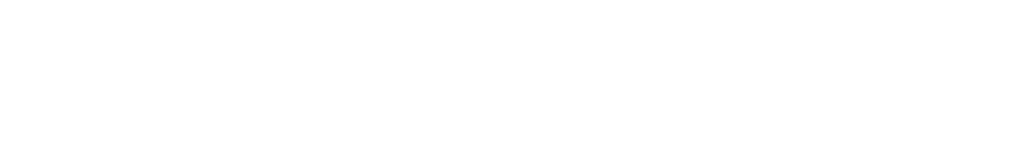
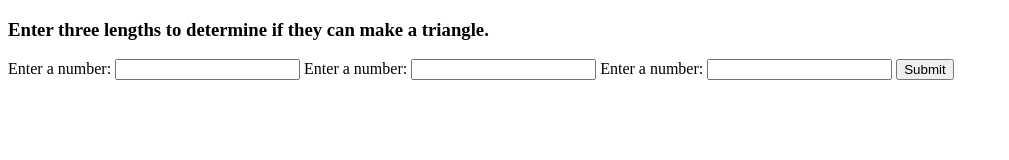
Before and after one commit to simpledimplejohn/personaldevelopment, a plain HTML site: page index.html in a window 1280 px wide. Shown: the whole page, without its empty margins (0-1009 px from the left). Drawn offline with Linux system fonts and the light colour scheme.

Commit message:
update index.html

```diff
--- a/index.html
+++ b/index.html
@@ -4,9 +4,21 @@
     <meta charset="UTF-8">
     <meta http-equiv="X-UA-Compatible" content="IE=edge">
     <meta name="viewport" content="width=device-width, initial-scale=1.0">
+    <script type="text/javascript" src="src/index.js"></script>
+    <script type="text/javascript" src="src/triangle.js"></script>
     <title>Triangle Tracker</title>
 </head>
 <body>
-
+    <h3>Enter three lengths to determine if they can make a triangle.</h3>
+    <form id="triangle-checker-form">
+        <label for="length1">Enter a number: </label>
+        <input id="length1" type="number">
+        <label for="length2">Enter a number: </label>
+        <input id="length2" type="number">
+        <label for="length3">Enter a number: </label>
+        <input id="length3" type="number">
+        <button type="submit">Submit</button>
+    </form>
+    <div id="response"></div>
 </body>
 </html>
```
